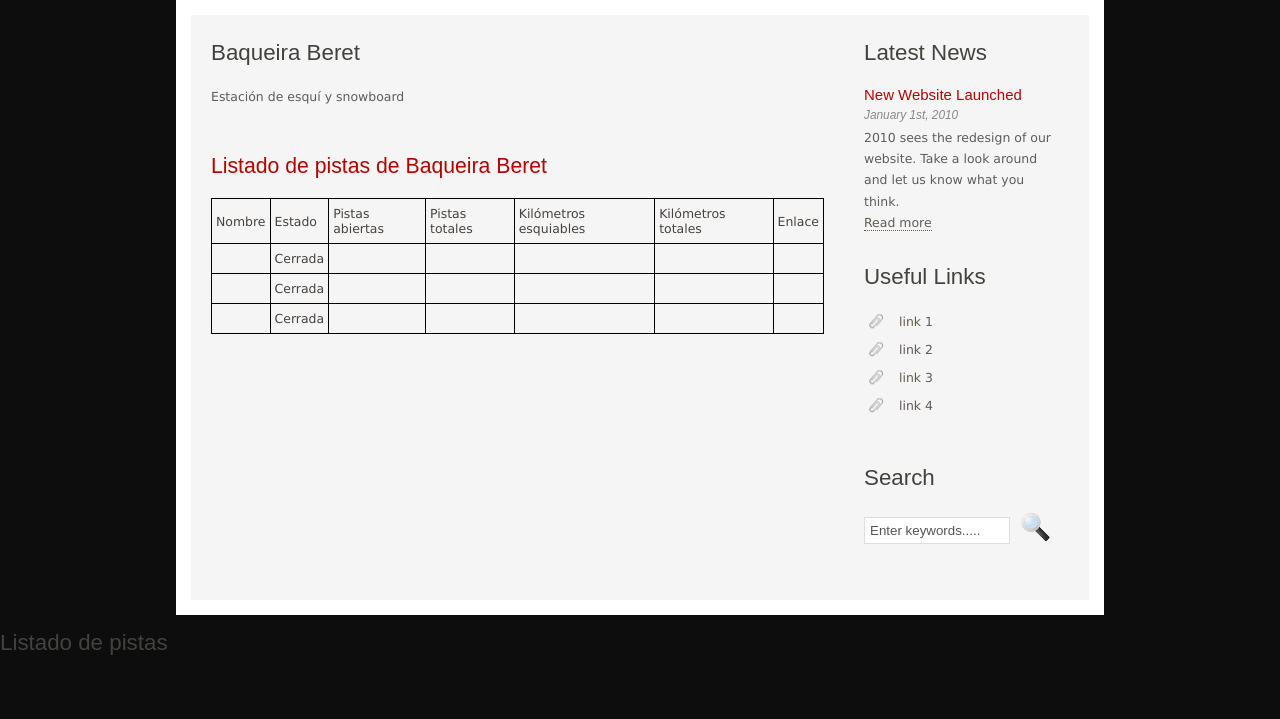
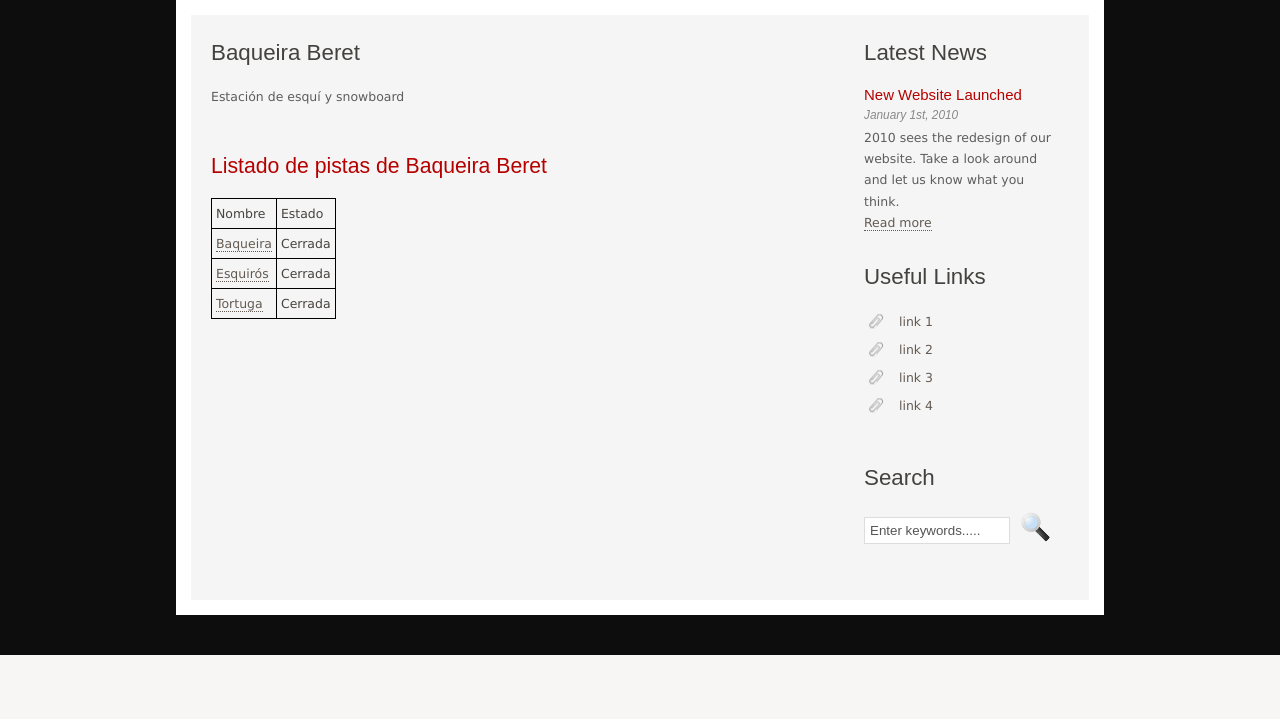
Before and after one commit to Robertoguisasola/IW, a Django app: page /estacion/1/ in a window 1280 px wide. Shown: the part 250-969 px from the top of the page. After the commit the page ends 905 px from the top, so only its background shows below. Run offline with Django 3.2, Linux system fonts and the light colour scheme; data comes from the database, SQL or seed files in the repository; parts of the project's set-up code (start-up, migrations or seed data) failed here and were passed over.

Commit message:
estacion

```diff
--- a/appIW/templates/appIW/estacion.html
+++ b/appIW/templates/appIW/estacion.html
@@ -62,6 +62,7 @@
         <!--TODO meter javaQuery para sacar la tabla de las estaciones por cordilleras-->
         <!--https://es.stackoverflow.com/questions/70206/como-incluir-html-en-otro-html-->
         <p>
+        <!-- TODO centrar la tabla-->
         {% block pistas %}
         <h2>Listado de pistas de {{estacion}}</h2>
         	{% if listaPistas %}
@@ -69,27 +70,18 @@
 				<tr>
 					<td>Nombre</td>
 				 	<td>Estado</td>
-				  	<td>Pistas abiertas</td>
-				  	<td>Pistas totales</td>
-				 	<td>Kilómetros esquiables</td>
-				  	<td>Kilómetros totales</td>
-				  	<td>Enlace</td>
+
 			  	</tr>
 			  	{% for p in listaPistas %}
 			  <!--TODO hacer que saque solo las abiertas-->
 			  <tr>
-				  <td><a href="/estacion/{{e.id}}">{{e.nombre}}</a></td>
-				  <td>{% if e.abierta %}
+				  <td><a href="/pista/{{p.id}}">{{p.nombre}}</a></td>
+				  <td>{% if p.abierta %}
 					  Abierta
 					  {% else %}
 					  Cerrada
 					  {% endif %}
 				  </td>
-				  <td>{{e.nPistas}}</td>
-				  <td>{{e.nPistasTotales}}</td>
-				  <td>{{e.nKilometros}}</td>
-				  <td>{{e.nKilometrosTotales}}</td>
-				  <td>{{e.enlace}}</td>
 			  </tr>
 			  {% endfor %}
 		  	</table>
@@ -100,20 +92,7 @@
 	  </div>
 	</div>
 
-		{% block contenido %}
-		<h1>Listado de pistas</h1>
-		{% if estacion %}
-			<ul>
-			{% for p in pistas %}
-				<li>
-		   			 <a href="/pista/{{p.id}}">{{p.nombre}}</a>
-				</li>
-			{% endfor %}
-			</ul>
-		{% else %}
-		<p>No hay pistas creadas.</p>
-		{% endif %}
-		{% endblock %}
+
 		</div>
     	</div>
     </div>
```
